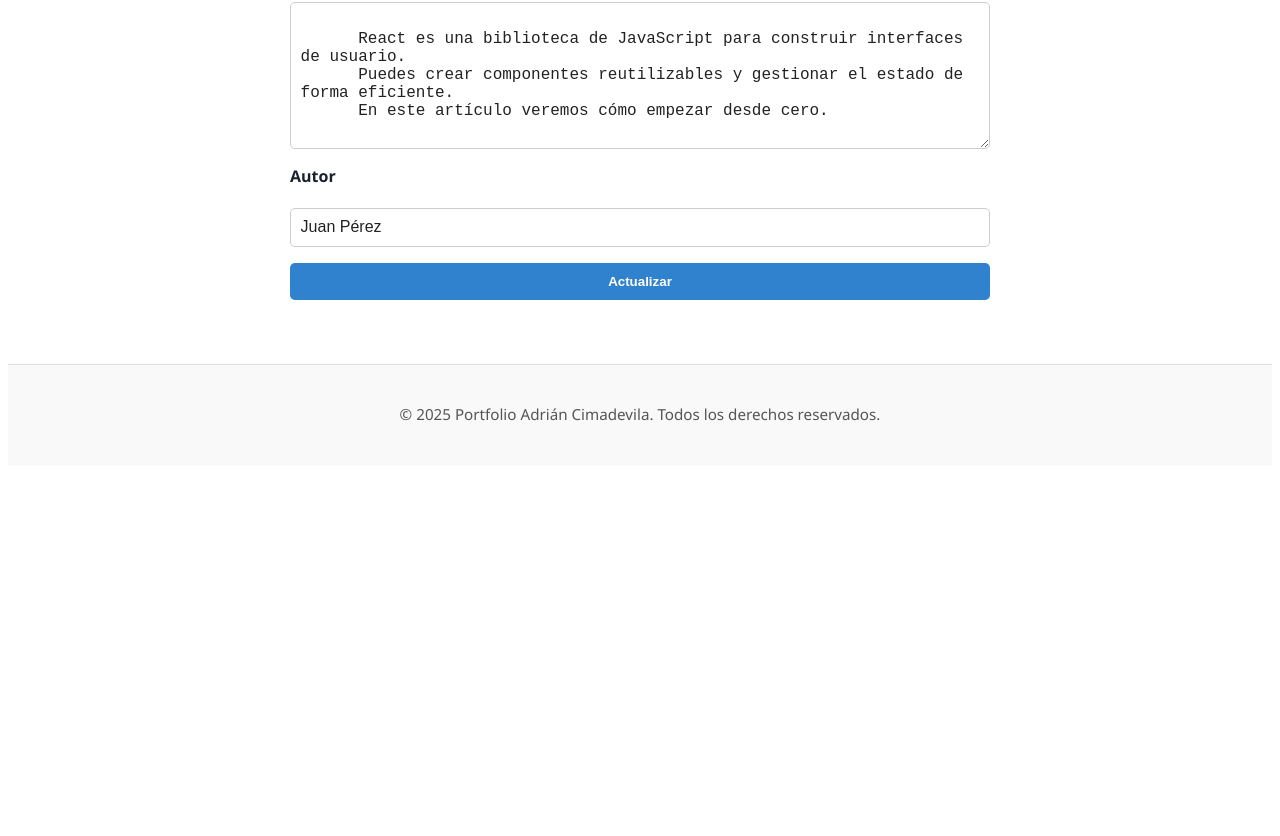
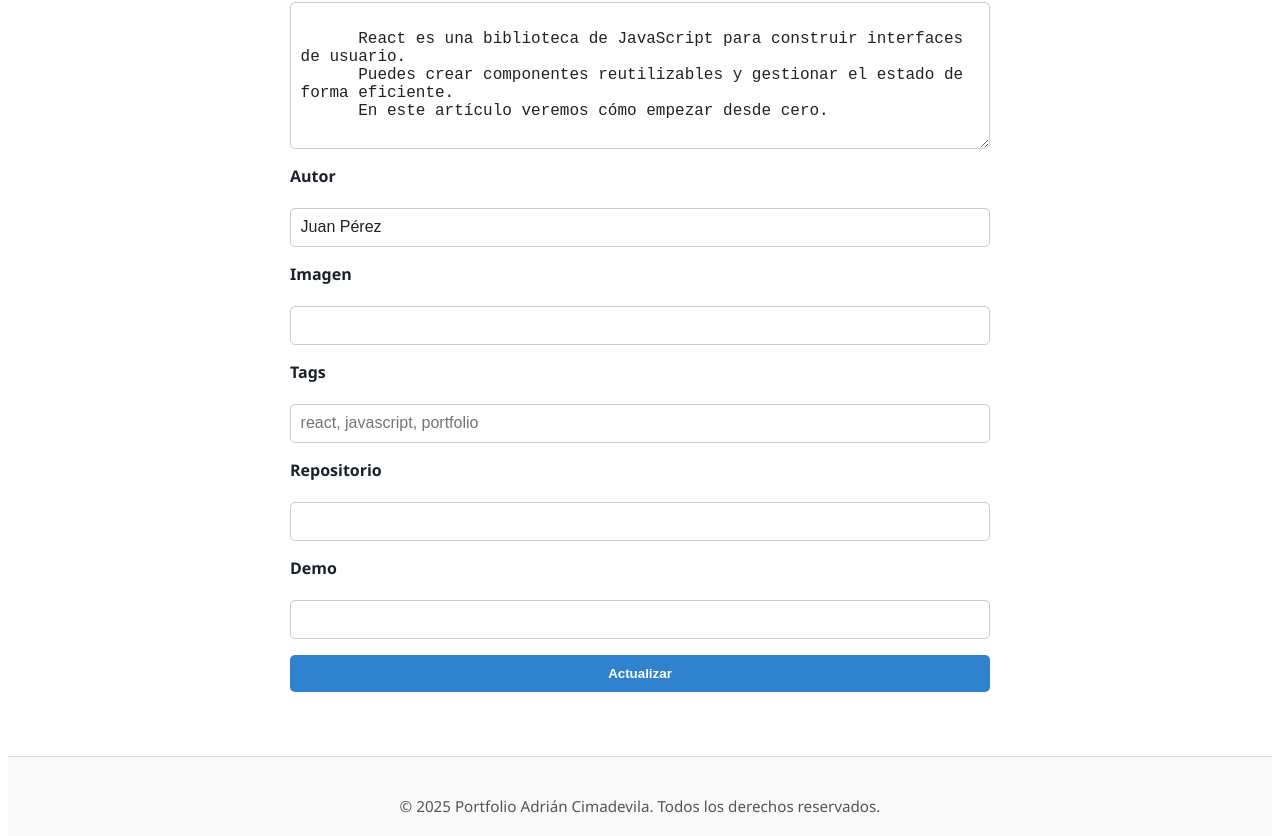
Before and after one commit to Adrian-C16/portfolioblog, a React (Vite) app: page /edit/1 in a window 1280 px wide. Shown: the part 489-1325 px from the top of the page. Before the commit the page ends 962 px from the top, so only its background shows below. Built offline with nearby package versions, Linux system fonts and the light colour scheme.

Commit message:
Cambios en el postfForm

```diff
--- a/src/pages/PostForm.jsx
+++ b/src/pages/PostForm.jsx
@@ -16,15 +16,23 @@ function PostForm ({isEditing = false}) {
         excerpt: '',
         content: '',
         author: '',
+        image: '',
+        repo: '',
+        demo: '',
+        tags: '',
     });
 
     useEffect(() => {
         if (isEditing && postToEdit) {
             setFormData({
-                title: postToEdit.title,
-                excerpt: postToEdit.excerpt,
-                content: postToEdit.content,
-                author: postToEdit.author,
+                title: postToEdit.title ||'',
+                excerpt: postToEdit.excerpt || '',
+                content: postToEdit.content || '',
+                author: postToEdit.author || '',
+                image: postToEdit.image || '',
+                repo: postToEdit.repo || '',
+                demo: postToEdit.demo || '',
+                tags: postToEdit.tags ? postToEdit.tags.join(","): ''
             });
         }
     }, [isEditing, postToEdit]);
@@ -40,10 +48,15 @@ function PostForm ({isEditing = false}) {
     const handleSubmit = (e) => {
         e.preventDefault();
 
+        const postData = {
+            ...formData,
+            tags: formData.tags.split(",").map(t => t.trim()).filter(Boolean)
+        };
+
         if (isEditing) {
-            console.log('Post actualiado: ', {id, ...formData});
+            console.log('Post actualiado: ', {id, ...postData});
         } else {
-            console.log('Nuevo post creado: ', formData);
+            console.log('Nuevo post creado: ', postData);
         }
 
         navigate('/');
@@ -88,6 +101,39 @@ function PostForm ({isEditing = false}) {
                     required
                 />
 
+                <label>Imagen</label>
+                <input
+                    type="text"
+                    name="image"
+                    value={formData.image}
+                    onChange={handleChange}
+                />
+
+                <label>Tags</label>
+                <input
+                    type="text"
+                    name="tags"
+                    value={formData.tags}
+                    onChange={handleChange}
+                    placeholder="react, javascript, portfolio"
+                />
+
+                <label>Repositorio</label>
+                <input
+                    type="text"
+                    name="repo"
+                    value={formData.repo}
+                    onChange={handleChange}
+                />
+
+                <label>Demo</label>
+                <input
+                    type="text"
+                    name="demo"
+                    value={formData.demo}
+                    onChange={handleChange}
+                    />
+
                 <button type="submit">{isEditing ? 'Actualizar' : 'Publicar'}</button>
             </form>
         </div>
```
